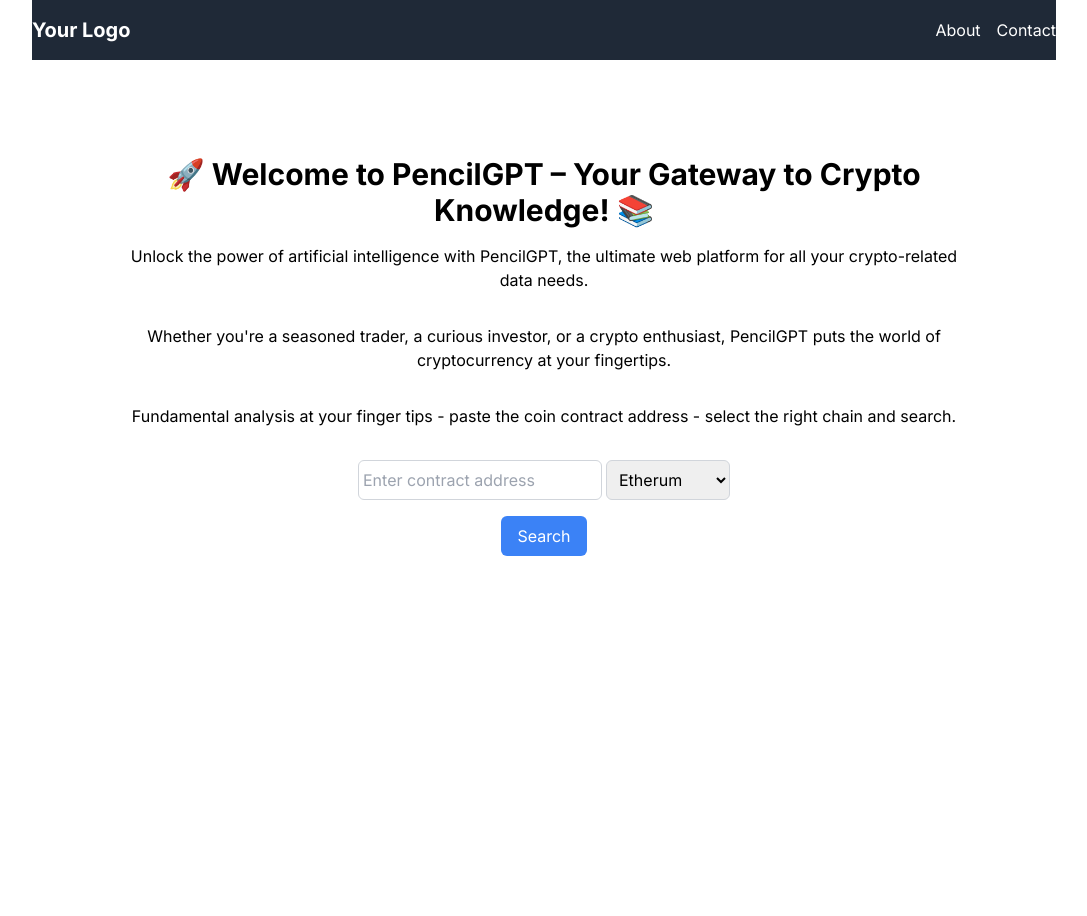
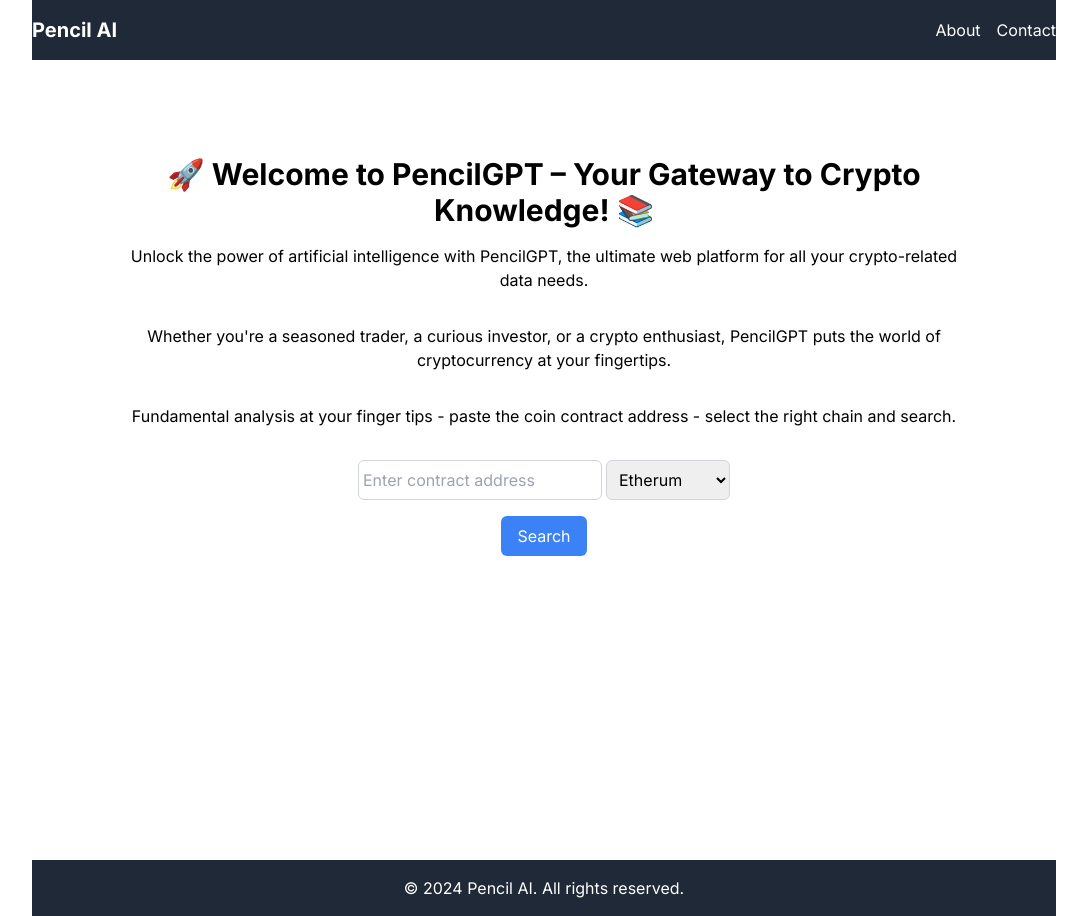
Before and after one commit to haraphat01/pencilGPT, a Next.js app: page / in a window 1280 px wide. Shown: the whole page, without its empty margins (96-1183 px from the left). Before the commit the page ends 860 px from the top, so only its background shows below. Built offline with nearby package versions, Linux system fonts and the light colour scheme.

Commit message:
updated the page

```diff
--- a/src/app/components/footer.js
+++ b/src/app/components/footer.js
@@ -3,7 +3,7 @@ const Footer = () => {
     return (
       <footer className="bg-gray-800 text-white py-4">
         <div className="container mx-auto text-center">
-          <p>&copy; 2024 Your Company Name. All rights reserved.</p>
+          <p>&copy; 2024 Pencil AI. All rights reserved.</p>
         </div>
       </footer>
     );
--- a/src/app/components/navBar.js
+++ b/src/app/components/navBar.js
@@ -6,16 +6,16 @@ const NavBar = () => {
         <nav className="bg-gray-800 text-white py-4">
             <div className="container mx-auto flex justify-between items-center">
                 <div className="logo">
-          <Link href="/">
-            <a className="text-white font-bold text-xl">Your Logo</a>
+                    <Link href="/" className="text-white font-bold text-xl">
+                        Pencil AI
                     </Link>
                 </div>
                 <div className="links">
-          <Link href="/about">
-            <a className="ml-4">About</a>
+                    <Link href="/about" className="ml-4">
+                        About
                     </Link>
-          <Link href="/contact">
-            <a className="ml-4">Contact</a>
+                    <Link href="/contact" className="ml-4">
+                        Contact
                     </Link>
                 </div>
             </div>
--- a/src/app/layout.tsx
+++ b/src/app/layout.tsx
@@ -1,5 +1,6 @@
 import type { Metadata } from "next";
 import NavBar from '../app/components/navBar'
+import Footer from '../app/components/footer'
 import { Inter } from "next/font/google";
 import "./global.css";
 
@@ -20,6 +21,7 @@ export default function RootLayout({
       <body className={inter.className}>
         <NavBar /> {/* Add the NavBar component here */}
         {children}
+        <Footer />
       </body>
     </html>
   );
```
Lines whose indentation alone changed are shown as unchanged.
